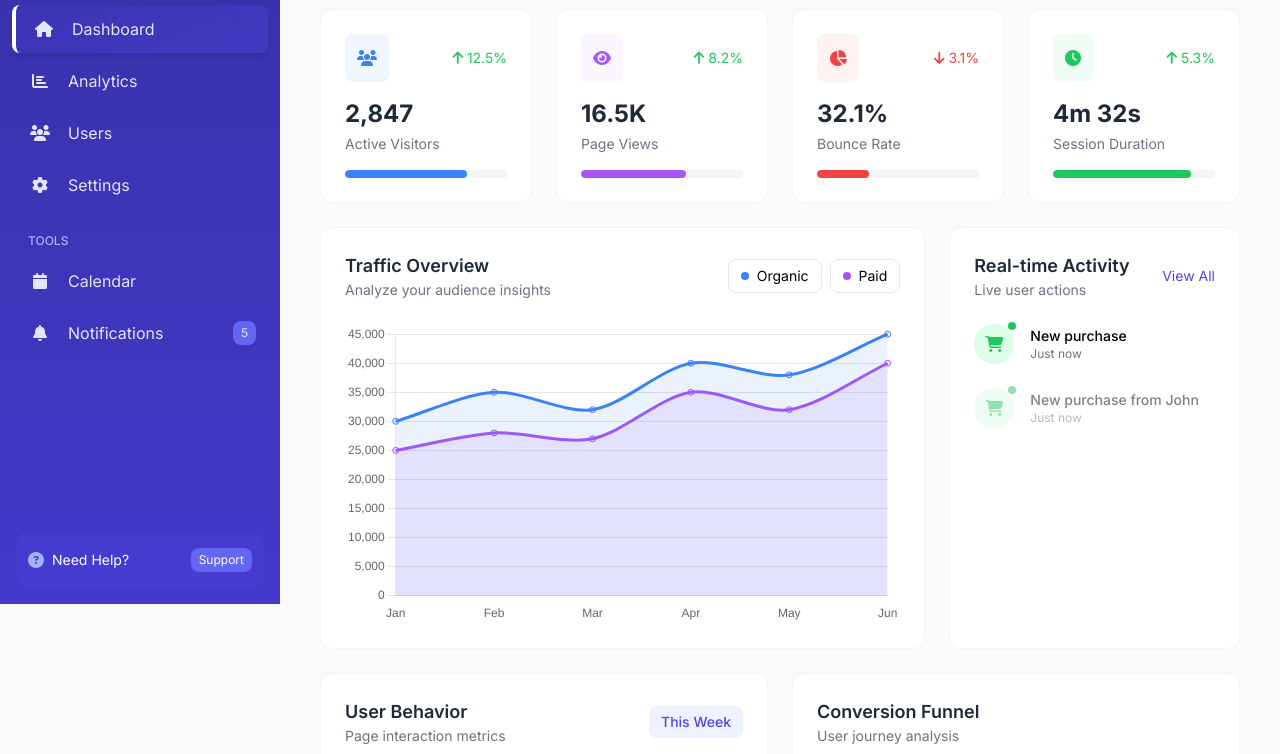
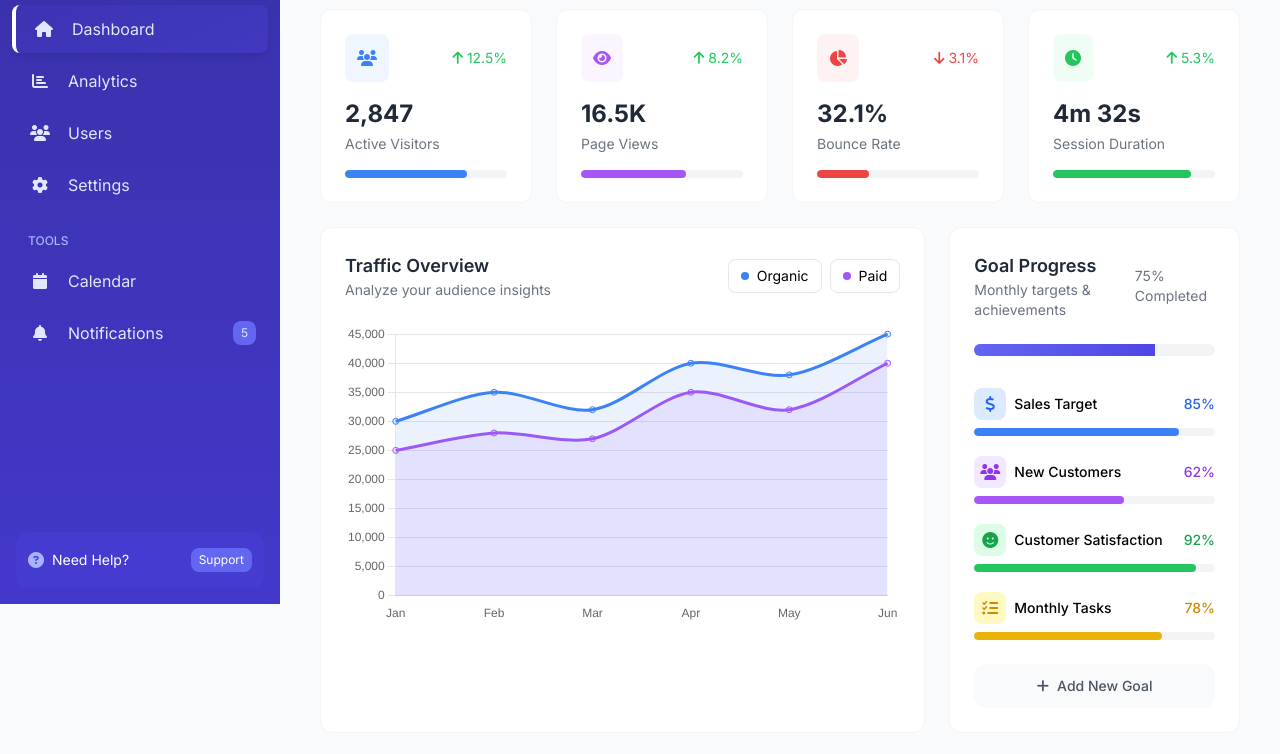
Before and after one commit to MdIshtiaque/ModernDash-Template, a plain HTML site: page dashboard/index.html in a window 1280 px wide. Shown: the part 196-950 px from the top of the page. Drawn offline with nearby package versions, Linux system fonts and the light colour scheme.

Commit message:
Update Dashboard Content

```diff
--- a/dashboard/index.html
+++ b/dashboard/index.html
@@ -390,31 +390,99 @@
                     </div>
                 </div>
 
-                <!-- Real-time Activity -->
+                <!-- Goal Progress -->
                 <div class="bg-white rounded-xl p-6 border border-gray-100">
                     <div class="flex items-center justify-between mb-6">
                         <div>
-                            <h3 class="text-lg font-semibold text-gray-800">Real-time Activity</h3>
-                            <p class="text-sm text-gray-500">Live user actions</p>
+                            <h3 class="text-lg font-semibold text-gray-800">Goal Progress</h3>
+                            <p class="text-sm text-gray-500">Monthly targets & achievements</p>
                         </div>
-                        <button class="text-sm text-indigo-600 hover:text-indigo-700">View All</button>
+                        <div class="flex items-center space-x-2">
+                            <span class="text-sm text-gray-500">75% Completed</span>
+                        </div>
                     </div>
-                    <div class="space-y-6">
-                        <!-- Live Activity Items -->
-                        <div class="flex items-center space-x-4 animate-pulse">
-                            <div class="relative">
-                                <div class="w-10 h-10 bg-green-100 rounded-full flex items-center justify-center">
-                                    <i class="fas fa-shopping-cart text-green-500"></i>
-                                </div>
-                                <div class="absolute -top-1 -right-1 w-3 h-3 bg-green-500 rounded-full border-2 border-white"></div>
-                            </div>
-                            <div>
-                                <p class="text-sm font-medium">New purchase from John</p>
-                                <p class="text-xs text-gray-500">Just now</p>
+
+                    <!-- Overall Progress -->
+                    <div class="mb-8">
+                        <div class="h-3 bg-gray-100 rounded-full overflow-hidden">
+                            <div class="h-full bg-indigo-500 rounded-full relative" style="width: 75%">
+                                <div class="absolute inset-0 bg-gradient-to-r from-indigo-500 to-indigo-600"></div>
                             </div>
                         </div>
-                        <!-- Add more real-time items -->
                     </div>
+
+                    <!-- Individual Goals -->
+                    <div class="space-y-5">
+                        <!-- Sales Target -->
+                        <div>
+                            <div class="flex items-center justify-between mb-2">
+                                <div class="flex items-center space-x-2">
+                                    <div class="w-8 h-8 bg-blue-100 rounded-lg flex items-center justify-center">
+                                        <i class="fas fa-dollar-sign text-blue-600"></i>
+                                    </div>
+                                    <span class="text-sm font-medium">Sales Target</span>
+                                </div>
+                                <span class="text-sm font-medium text-blue-600">85%</span>
+                            </div>
+                            <div class="h-2 bg-gray-100 rounded-full overflow-hidden">
+                                <div class="h-full bg-blue-500 rounded-full" style="width: 85%"></div>
+                            </div>
+                        </div>
+
+                        <!-- New Customers -->
+                        <div>
+                            <div class="flex items-center justify-between mb-2">
+                                <div class="flex items-center space-x-2">
+                                    <div class="w-8 h-8 bg-purple-100 rounded-lg flex items-center justify-center">
+                                        <i class="fas fa-users text-purple-600"></i>
+                                    </div>
+                                    <span class="text-sm font-medium">New Customers</span>
+                                </div>
+                                <span class="text-sm font-medium text-purple-600">62%</span>
+                            </div>
+                            <div class="h-2 bg-gray-100 rounded-full overflow-hidden">
+                                <div class="h-full bg-purple-500 rounded-full" style="width: 62%"></div>
+                            </div>
+                        </div>
+
+                        <!-- Customer Satisfaction -->
+                        <div>
+                            <div class="flex items-center justify-between mb-2">
+                                <div class="flex items-center space-x-2">
+                                    <div class="w-8 h-8 bg-green-100 rounded-lg flex items-center justify-center">
+                                        <i class="fas fa-smile text-green-600"></i>
+                                    </div>
+                                    <span class="text-sm font-medium">Customer Satisfaction</span>
+                                </div>
+                                <span class="text-sm font-medium text-green-600">92%</span>
+                            </div>
+                            <div class="h-2 bg-gray-100 rounded-full overflow-hidden">
+                                <div class="h-full bg-green-500 rounded-full" style="width: 92%"></div>
+                            </div>
+                        </div>
+
+                        <!-- Monthly Tasks -->
+                        <div>
+                            <div class="flex items-center justify-between mb-2">
+                                <div class="flex items-center space-x-2">
+                                    <div class="w-8 h-8 bg-yellow-100 rounded-lg flex items-center justify-center">
+                                        <i class="fas fa-tasks text-yellow-600"></i>
+                                    </div>
+                                    <span class="text-sm font-medium">Monthly Tasks</span>
+                                </div>
+                                <span class="text-sm font-medium text-yellow-600">78%</span>
+                            </div>
+                            <div class="h-2 bg-gray-100 rounded-full overflow-hidden">
+                                <div class="h-full bg-yellow-500 rounded-full" style="width: 78%"></div>
+                            </div>
+                        </div>
+                    </div>
+
+                    <!-- Quick Add Button -->
+                    <button class="mt-6 w-full bg-gray-50 hover:bg-gray-100 text-gray-600 py-3 rounded-xl flex items-center justify-center space-x-2 transition-colors">
+                        <i class="fas fa-plus text-sm"></i>
+                        <span class="text-sm font-medium">Add New Goal</span>
+                    </button>
                 </div>
             </div>
 
```
